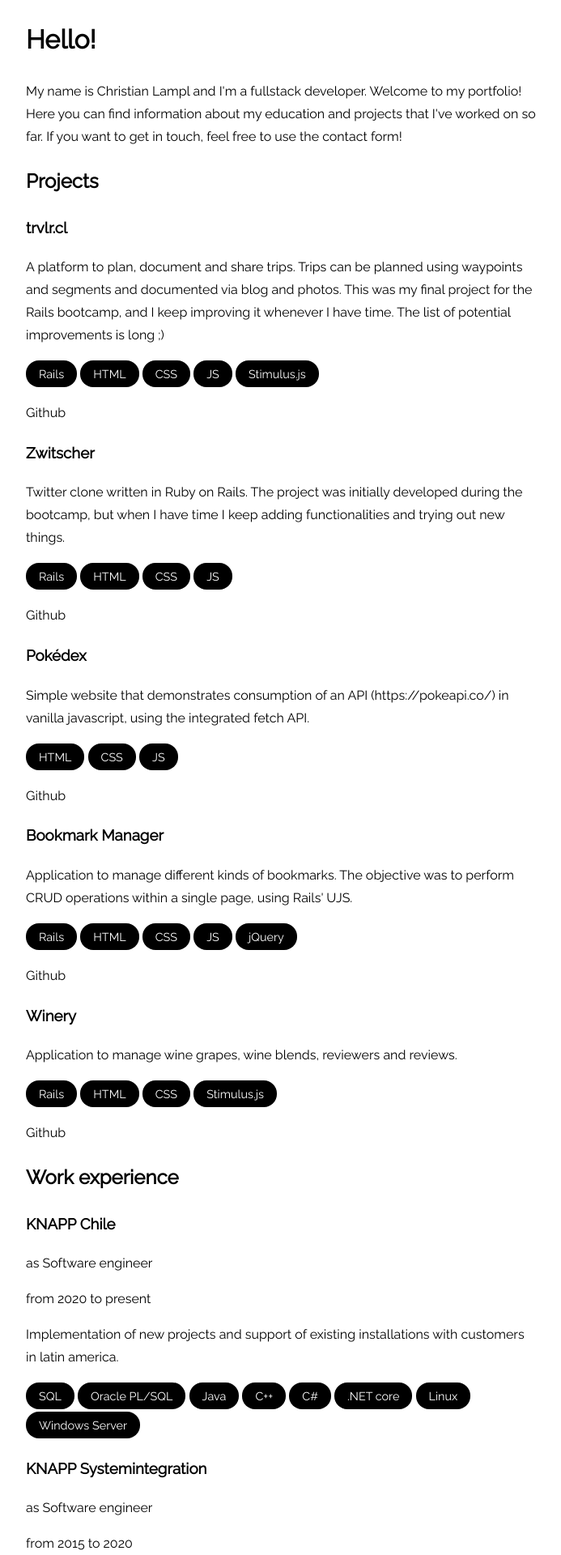
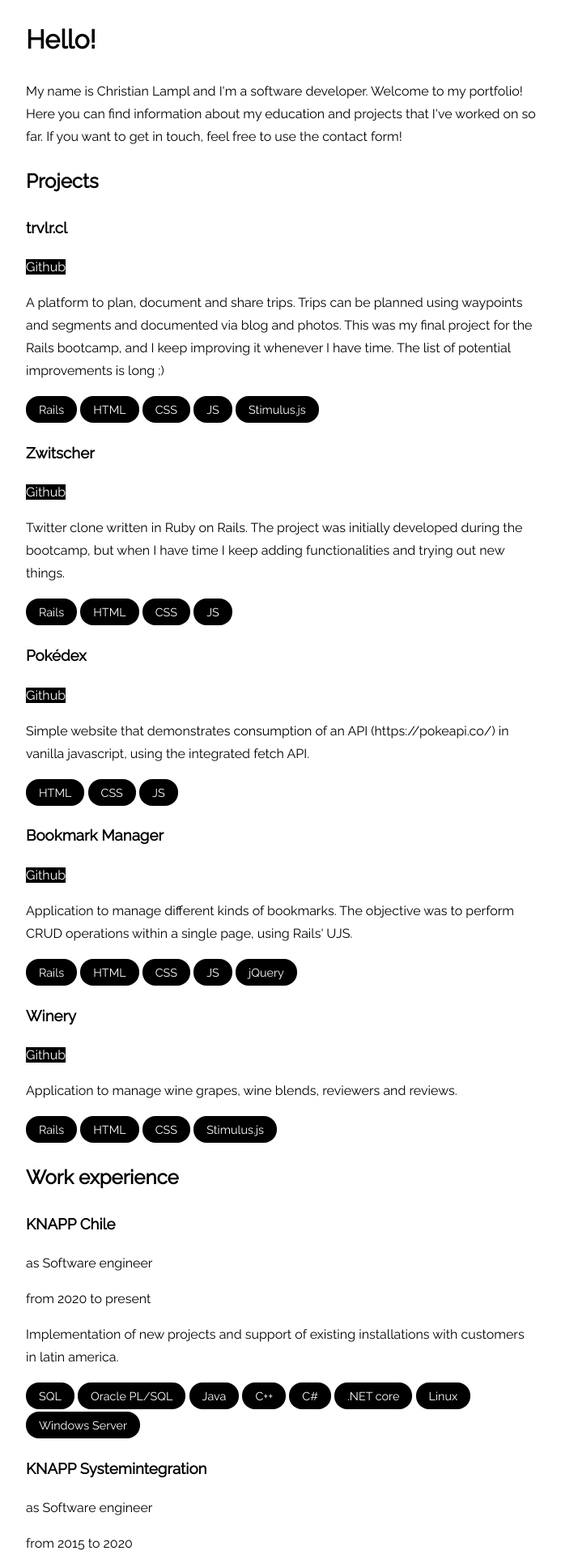
Before and after one commit to chrila/portfolio, a Jekyll site: the page built from index.html, in a window 1280 px wide. Shown: the top 1920 px of the page at 81% size, without its empty margins (293-986 px from the left). Built offline with Jekyll 4.4.1, drawn with Linux system fonts in a browser that asks for light colours.

Commit message:
Add: about partial

```diff
--- /dev/null
+++ b/_includes/about.html
@@ -0,0 +1,5 @@
+<p>
+  My name is Christian Lampl and I'm a software developer. Welcome to my portfolio!
+  Here you can find information about my education and projects that I've worked on so far.
+  If you want to get in touch, feel free to use the contact form!
+</p>
--- a/_includes/work.html
+++ b/_includes/work.html
@@ -3,13 +3,13 @@
   {% for item in site.data.work %}
     <div>
       <h3><a href="{{ item.url }}" target="_blank">{{ item.name }}</a></h3>
+      <a class="github" href="{{ item.github }}">Github</a>
       <p>{{ item.description }}</p>
       <p>
       {% for tech in item.technologies %}
         <span class="badge">{{ tech }}</span>
       {% endfor %}
       </p>
-      <a href="{{ item.github }}">Github</a>
     </div>
   {% endfor %}
 </section>
--- a/assets/css/styles.css
+++ b/assets/css/styles.css
@@ -29,3 +29,8 @@ a {
 .badge:hover {
   background-color: #860000;
 }
+
+.github {
+  color: white;
+  background-color: black;
+}
--- a/index.html
+++ b/index.html
@@ -3,7 +3,7 @@ layout: default
 title: Christian Lampl | software developer
 ---
 <h1>Hello!</h1>
-<p>My name is Christian Lampl and I'm a fullstack developer. Welcome to my portfolio! Here you can find information about my education and projects that I've worked on so far. If you want to get in touch, feel free to use the contact form!</p>
+{% include about.html %}
 {% include work.html %}
 {% include experience.html %}
 {% include education.html %}
```
